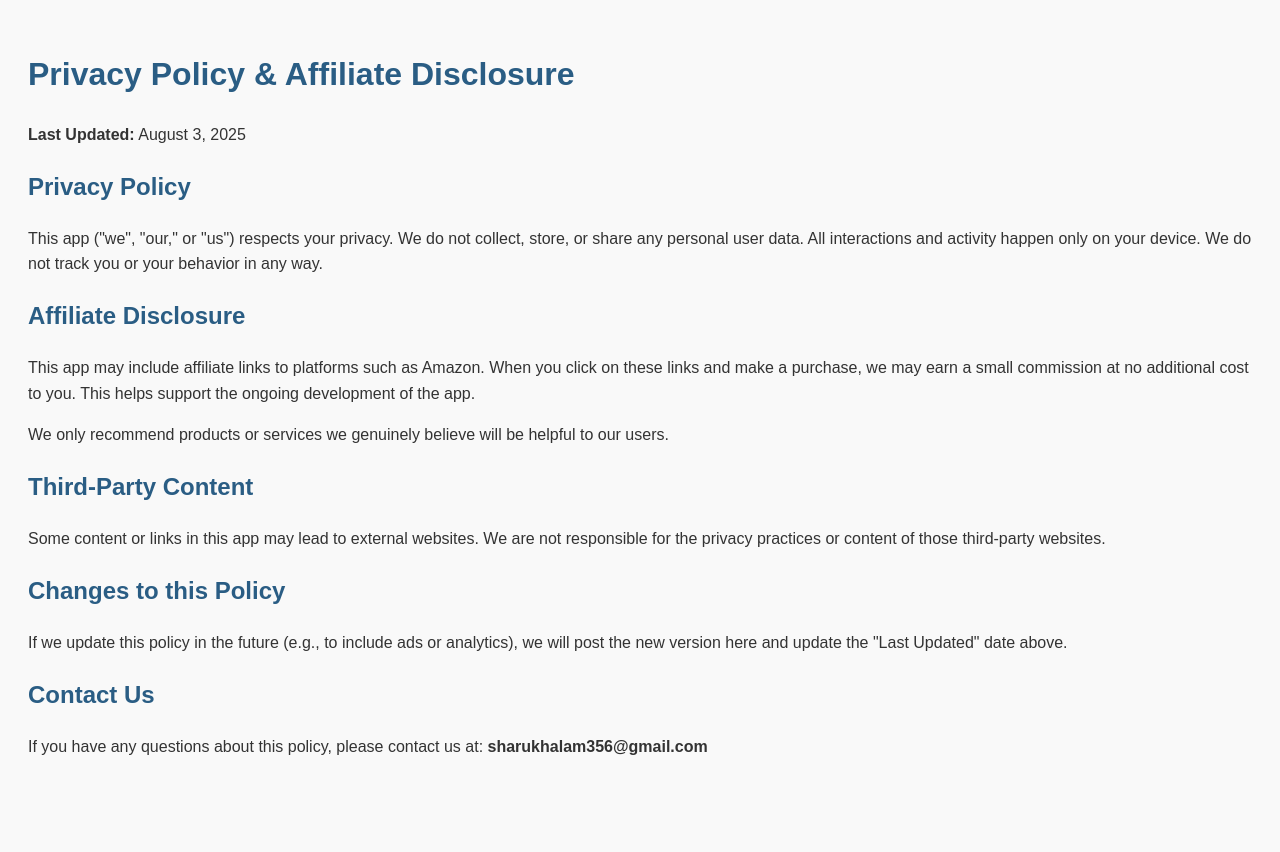
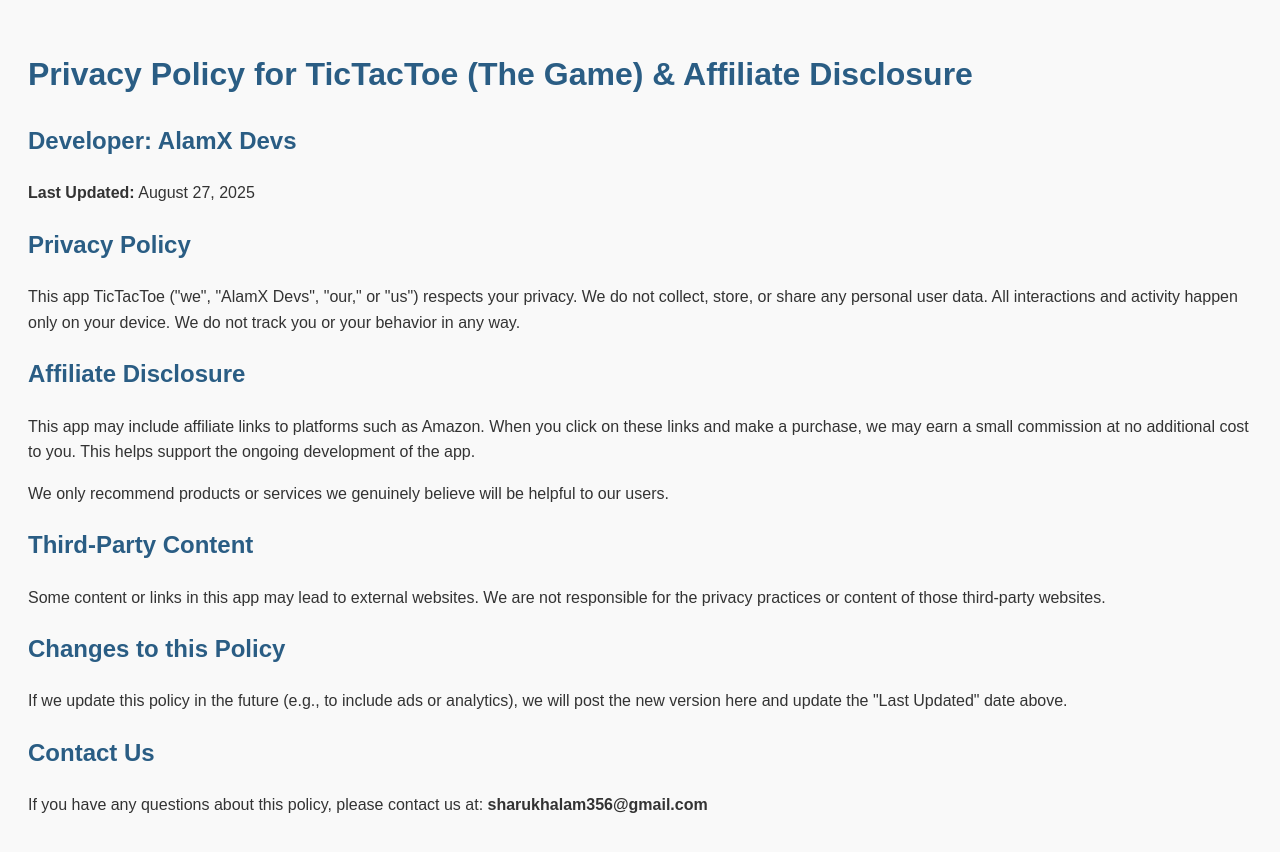
Before and after one commit to sharukh356/Privacy-Policy, a plain HTML site: page index.html in a window 1280 px wide. Before the commit the page ends 803 px from the top, so only its background shows below. Drawn offline with Linux system fonts and the light colour scheme.

Commit message:
Update index.html

```diff
--- a/index.html
+++ b/index.html
@@ -18,11 +18,12 @@
   </style>
 </head>
 <body>
-  <h1>Privacy Policy & Affiliate Disclosure</h1>
-  <p><strong>Last Updated:</strong> August 3, 2025</p>
+  <h1>Privacy Policy for TicTacToe (The Game) & Affiliate Disclosure</h1>
+  <h2>Developer: AlamX Devs</h2>
+  <p><strong>Last Updated:</strong> August 27, 2025</p>
 
   <h2>Privacy Policy</h2>
-  <p>This app ("we", "our," or "us") respects your privacy. We do not collect, store, or share any personal user data. All interactions and activity happen only on your device. We do not track you or your behavior in any way.</p>
+  <p>This app TicTacToe ("we", "AlamX Devs", "our," or "us") respects your privacy. We do not collect, store, or share any personal user data. All interactions and activity happen only on your device. We do not track you or your behavior in any way.</p>
 
   <h2>Affiliate Disclosure</h2>
   <p>This app may include affiliate links to platforms such as Amazon. When you click on these links and make a purchase, we may earn a small commission at no additional cost to you. This helps support the ongoing development of the app.</p>
```
